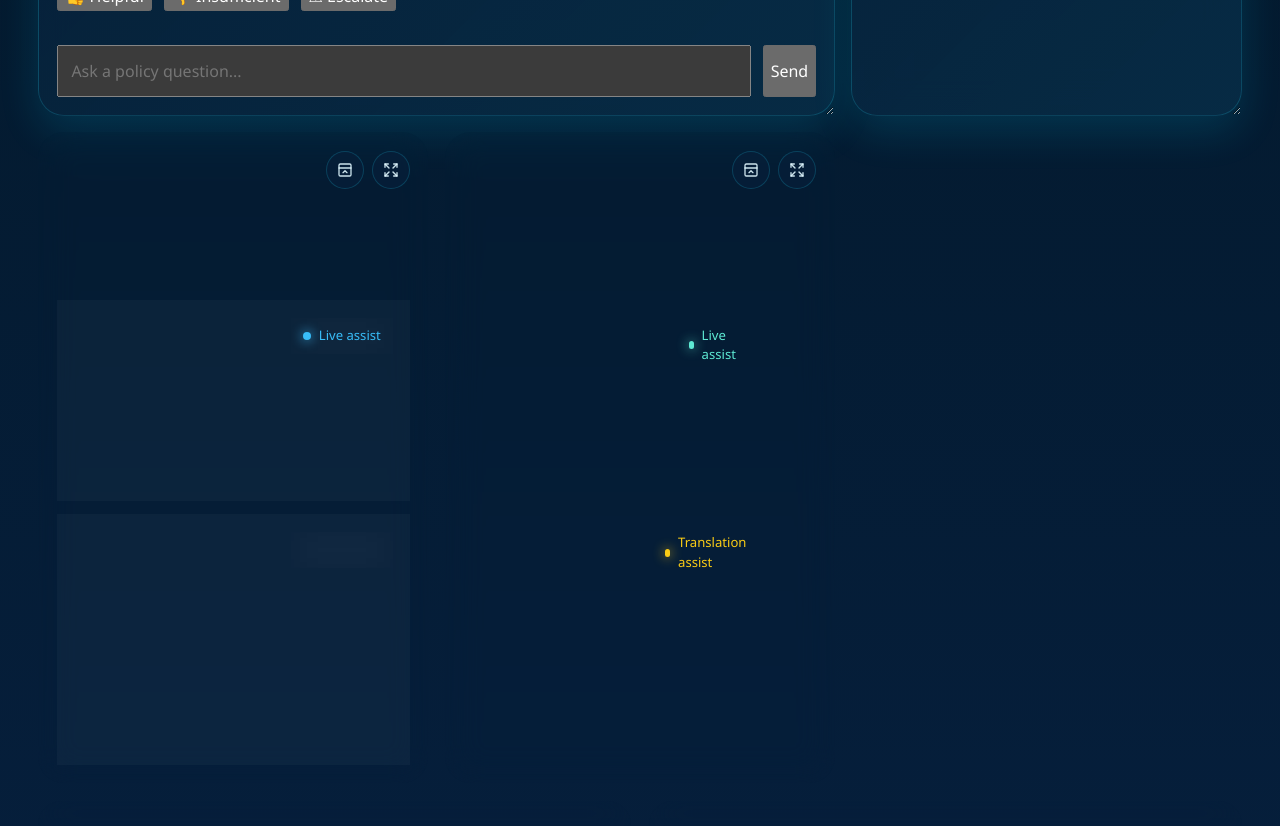
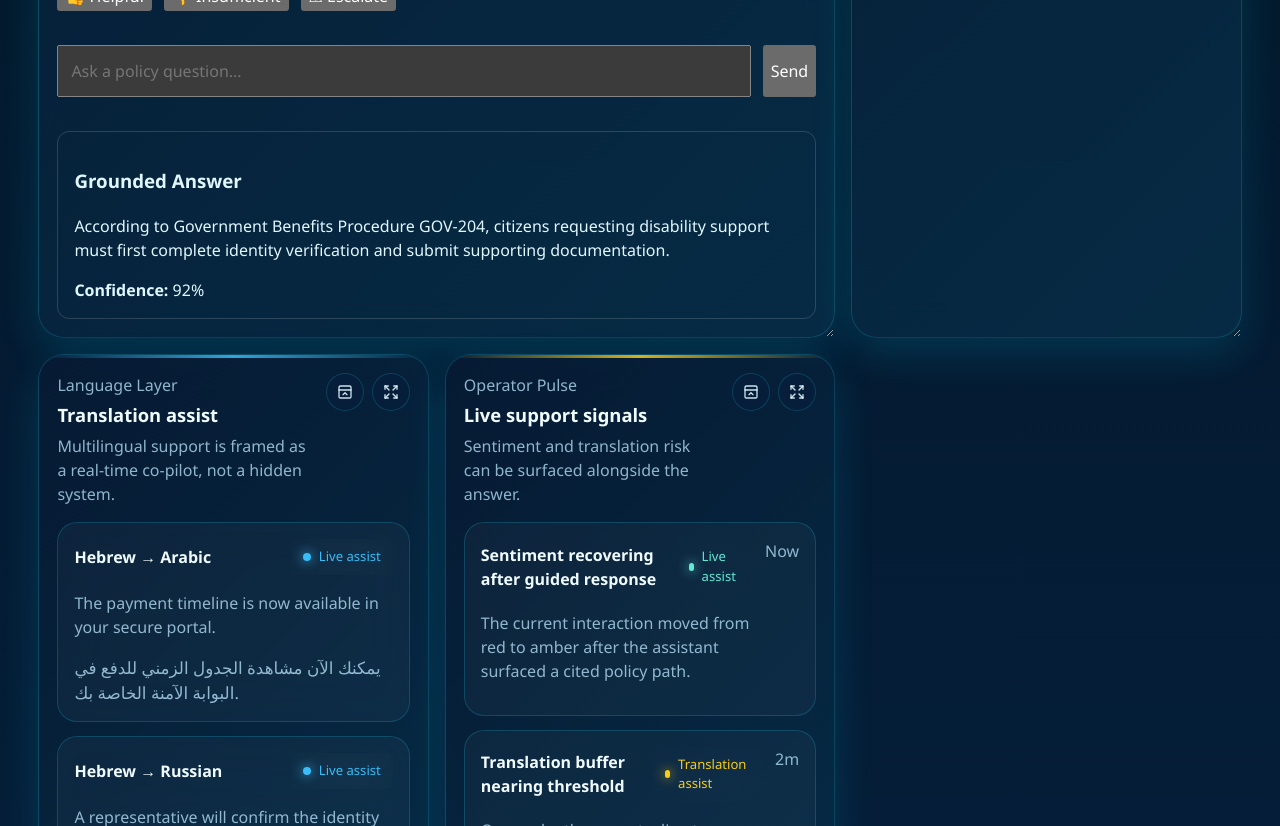
Before and after one commit to PShungube/Jutoverse-demo, a React (Vite) app: page /representative-assistant in a window 1280 px wide. Shown: the part 1680-2506 px from the top of the page. Built offline with nearby package versions, Linux system fonts and the light colour scheme.

Commit message:
feat: add evidence sources to grounded answers

```diff
--- a/src/features/representative-assistant/RepresentativeAssistantPage.tsx
+++ b/src/features/representative-assistant/RepresentativeAssistantPage.tsx
@@ -1,3 +1,4 @@
+import { GroundedAnswerCard } from './components/GroundedAnswerCard';
 import { QueryComposer } from './components/QueryComposer';
 import { FeedbackControls } from './components/FeedbackControls';
 import { demoAdapter } from '../../api/adapters/demoAdapter';
@@ -47,6 +48,8 @@ export function RepresentativeAssistantPage() {
               <FeedbackControls />
             </div>
             <QueryComposer />
+
+            <GroundedAnswerCard />
           </div>
         </WindowPanel>
 
--- /dev/null
+++ b/src/features/representative-assistant/components/GroundedAnswerCard.tsx
@@ -0,0 +1,25 @@
+export function GroundedAnswerCard() {
+  return (
+    <div
+      style={{
+        marginTop: '1rem',
+        padding: '1rem',
+        border: '1px solid rgba(255,255,255,0.15)',
+        borderRadius: '12px',
+      }}
+    >
+      <h3>Grounded Answer</h3>
+
+      <p>
+        According to Government Benefits Procedure GOV-204,
+        citizens requesting disability support must first
+        complete identity verification and submit supporting
+        documentation.
+      </p>
+
+      <div style={{ marginTop: '0.75rem' }}>
+        <strong>Confidence:</strong> 92%
+      </div>
+    </div>
+  );
+}
```
